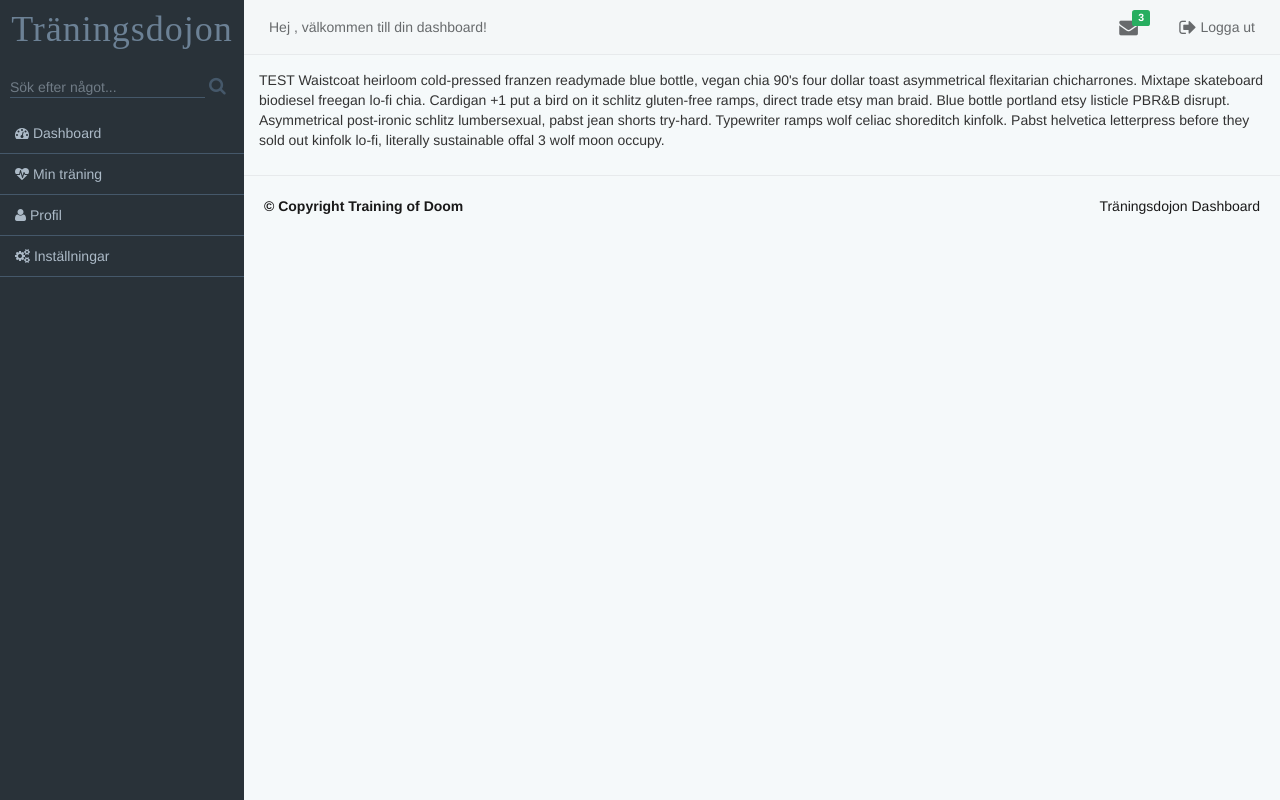
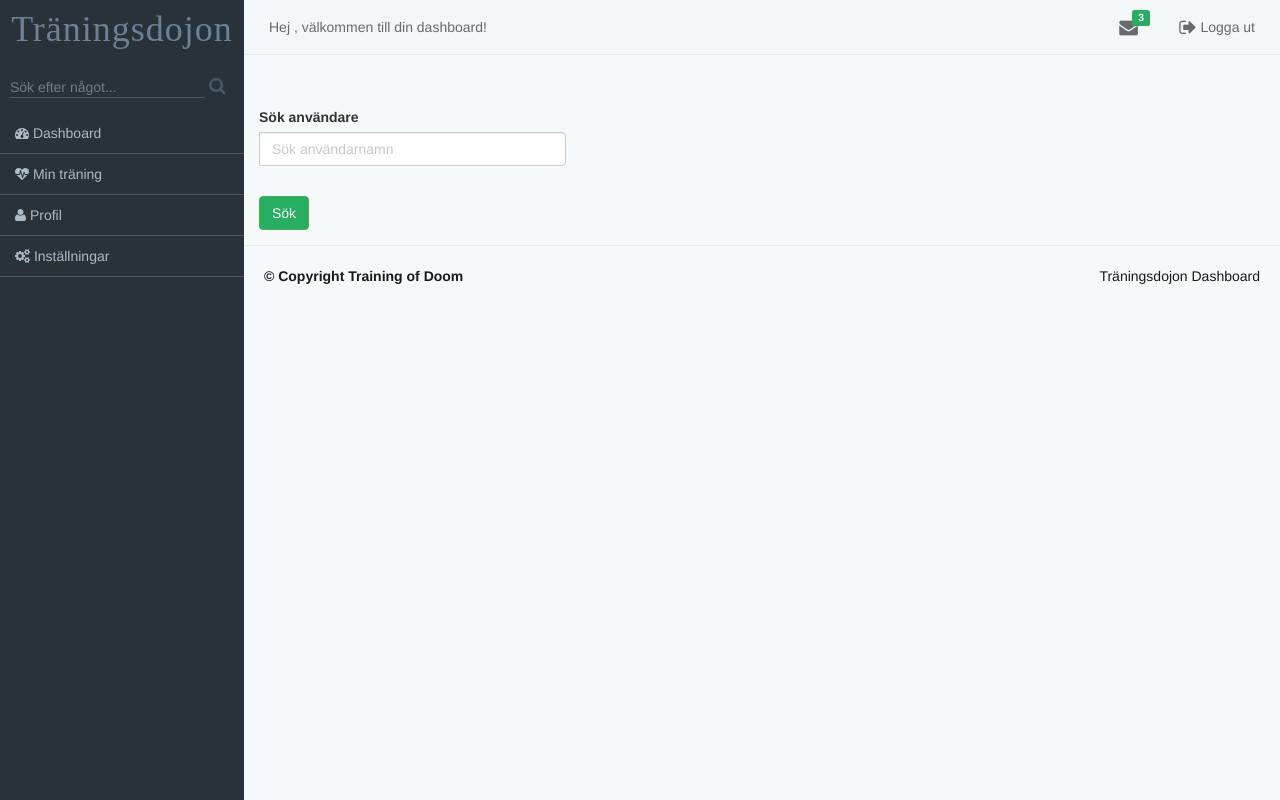
Before and after one commit to sanonzon/traeningsDagbok, a Django app: page /profile/ in a window 1280 px wide. Run offline with Django 3.2, Linux system fonts and the light colour scheme; some libraries are stand-ins or nearby versions; some web fonts are replaced.

Commit message:
features

```diff
--- a/traeningsDagbok_django/dagbok/forms.py
+++ b/traeningsDagbok_django/dagbok/forms.py
@@ -108,3 +108,11 @@ class WorkoutRegisterForm(forms.Form):
                 'placeholder': 'Hur kaendes det?',
             })
         )
+
+class SearchForm(forms.Form):
+    search = forms.CharField(
+            max_length = 100,
+            widget=forms.TextInput(attrs = {
+                'class': 'form-control',
+                'placeholder': 'Sök användarnamn',
+            }))
--- a/traeningsDagbok_django/dagbok/templates/dagbok/profile.html
+++ b/traeningsDagbok_django/dagbok/templates/dagbok/profile.html
@@ -1,7 +1,44 @@
 {% include "dagbok/header.html" %}
+</div> <!-- Avslutar "dålig" div-->
 
-<p>
-  TEST Waistcoat heirloom cold-pressed franzen readymade blue bottle, vegan chia 90's four dollar toast asymmetrical flexitarian chicharrones. Mixtape skateboard biodiesel freegan lo-fi chia. Cardigan +1 put a bird on it schlitz gluten-free ramps, direct trade etsy man braid. Blue bottle portland etsy listicle PBR&amp;B disrupt. Asymmetrical post-ironic schlitz lumbersexual, pabst jean shorts try-hard. Typewriter ramps wolf celiac shoreditch kinfolk. Pabst helvetica letterpress before they sold out kinfolk lo-fi, literally sustainable offal 3 wolf moon occupy.
-</p>
 
+
+<div id="searchForm">
+  <form method="POST" action="{% url "profile" %}">
+  {% csrf_token %}
+    <div class="row">
+
+      <div class="col-10">
+        <div class="input-group">
+      <label class="fast-workout-label">Sök användare</label>     {{ searchForm.search }}
+        </div>
+      </div>
+
+      <div class="col-12">
+        <button type="submit" class="btn btn-success">Sök</button>
+      </div>
+    </div>
+  </form>
+</div>
+
+{% if results %}
+<div class="chart-rect">
+    <table class="table table-striped table-hover">
+    <tr>
+      <th>
+        Användarnamn
+      </th>
+    </tr>
+    {% for user in results %}
+
+          <tr>
+            <td>{{user.username}}</td>
+          </tr>
+
+    {% endfor %}
+    </table>
+</div>
+{% endif %}
+
+<div>
 {% include "dagbok/footer.html" %}
--- a/traeningsDagbok_django/dagbok/views.py
+++ b/traeningsDagbok_django/dagbok/views.py
@@ -1,13 +1,13 @@
 #coding=utf-8
 from django.shortcuts import render
-from django.http import HttpResponse, HttpResponseBadRequest
+from django.http import HttpResponse, HttpResponseRedirect, HttpResponseBadRequest
 from django.template import loader
 from django.contrib.auth.models import User
 from django.shortcuts import redirect
 from django.contrib.auth import authenticate, login, logout
 
 import json
-from .forms import CreateAccountForm, LoginAccountForm, WorkoutRegisterForm
+from .forms import CreateAccountForm, LoginAccountForm, WorkoutRegisterForm, SearchForm
 from .models import WorkOuts
 
 # Create your views here.
@@ -52,38 +52,42 @@ def logout_user(request):
     #~ return render(request, 'dagbok/index.html')
 
 def dashboard(request):
+    if request.user.is_authenticated():
+        WRF = WorkoutRegisterForm(request.POST)
+        WorkOut = WorkOuts()
 
-    WRF = WorkoutRegisterForm(request.POST)
-    WorkOut = WorkOuts()
+        if request.POST:
+            if len(request.POST['stretch']) > 0 or len(request.POST['time']):
+                if request.POST['workoutType'] == 'weightlifting':
+                    WorkOut.workoutFeel = request.POST['feeling']
+                    WorkOut.workoutStretch = request.POST['stretch']
+                    WorkOut.workoutTime = request.POST['time']
+                    WorkOut.workoutUser = request.user.id
+                    WorkOut.workoutSport = u"Styrketraening"
+                    WorkOut.save()
+                elif request.POST['workoutType'] == 'swimming':
+                    WorkOut.workoutFeel = request.POST['feeling']
+                    WorkOut.workoutStretch = request.POST['stretch']
+                    WorkOut.workoutTime = request.POST['time']
+                    WorkOut.workoutUser = request.user.id
+                    WorkOut.workoutSport = u"Simning"
+                    WorkOut.save()
+                elif request.POST['workoutType'] == 'running':
+                    WorkOut.workoutFeel = request.POST['feeling']
+                    WorkOut.workoutStretch = request.POST['stretch']
+                    WorkOut.workoutTime = request.POST['time']
+                    WorkOut.workoutUser = request.user.id
+                    WorkOut.workoutSport = u"Loepning"
+                    WorkOut.save()
 
-    if request.POST:
-        if len(request.POST['stretch']) > 0 or len(request.POST['time']):
-            if request.POST['workoutType'] == 'weightlifting':
-                WorkOut.workoutFeel = request.POST['feeling']
-                WorkOut.workoutStretch = request.POST['stretch']
-                WorkOut.workoutTime = request.POST['time']
-                WorkOut.workoutUser = request.user.id
-                WorkOut.workoutSport = u"Styrketraening"
-                WorkOut.save()
-            elif request.POST['workoutType'] == 'swimming':
-                WorkOut.workoutFeel = request.POST['feeling']
-                WorkOut.workoutStretch = request.POST['stretch']
-                WorkOut.workoutTime = request.POST['time']
-                WorkOut.workoutUser = request.user.id
-                WorkOut.workoutSport = u"Simning"
-                WorkOut.save()
-            elif request.POST['workoutType'] == 'running':
-                WorkOut.workoutFeel = request.POST['feeling']
-                WorkOut.workoutStretch = request.POST['stretch']
-                WorkOut.workoutTime = request.POST['time']
-                WorkOut.workoutUser = request.user.id
-                WorkOut.workoutSport = u"Loepning"
-                WorkOut.save()
+                return HttpResponseRedirect("/dashboard")
 
-    return render(request, 'dagbok/dashboard.html', {
-            'WRF': WorkoutRegisterForm(),
-            'workouts': WorkOuts.objects.filter(workoutUser = request.user.id).order_by('-workoutDateNow')[:5]
-        })
+        return render(request, 'dagbok/dashboard.html', {
+                'WRF': WorkoutRegisterForm(),
+                'workouts': WorkOuts.objects.filter(workoutUser = request.user.id).order_by('-workoutDateNow')[:5]
+            })
+    else:
+        return HttpResponseRedirect("/")
 
 def header(request):
     return render(request, 'dagbok/header.html')
@@ -95,7 +99,14 @@ def calendar(request):
     return render(request, 'dagbok/calendar.html')
 
 def profile(request):
-    return render(request, 'dagbok/profile.html')
+    if request.POST:
+        return render(request, 'dagbok/profile.html', {
+        'searchForm': SearchForm(),
+        'results': User.objects.filter(username__contains=request.POST['search'])
+        })
+    return render(request, 'dagbok/profile.html', {
+    'searchForm': SearchForm(),
+    })
 
 def create_user(request):
     form = CreateAccountForm(request.POST)
```
Also changed, not shown: traeningsDagbok_django/dagbok/templates/dagbok/index.html (+7 -2 lines).
